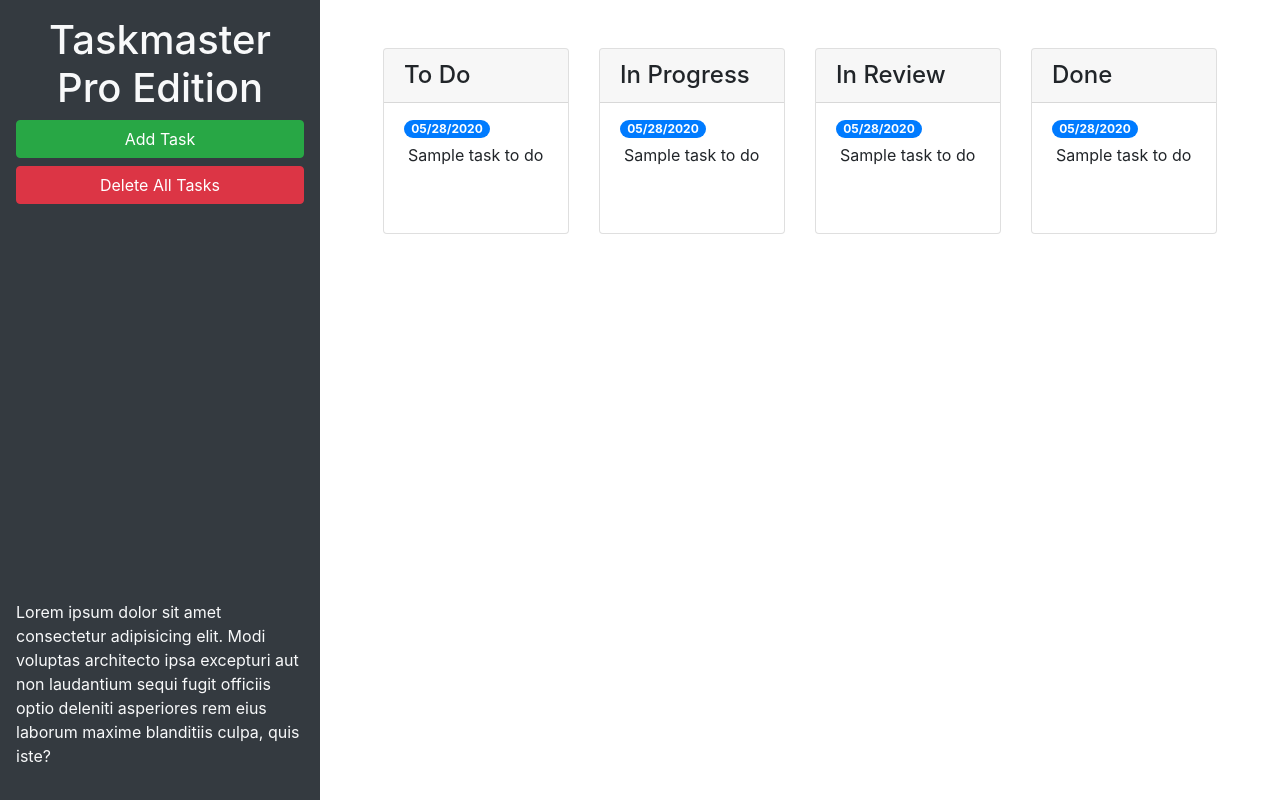
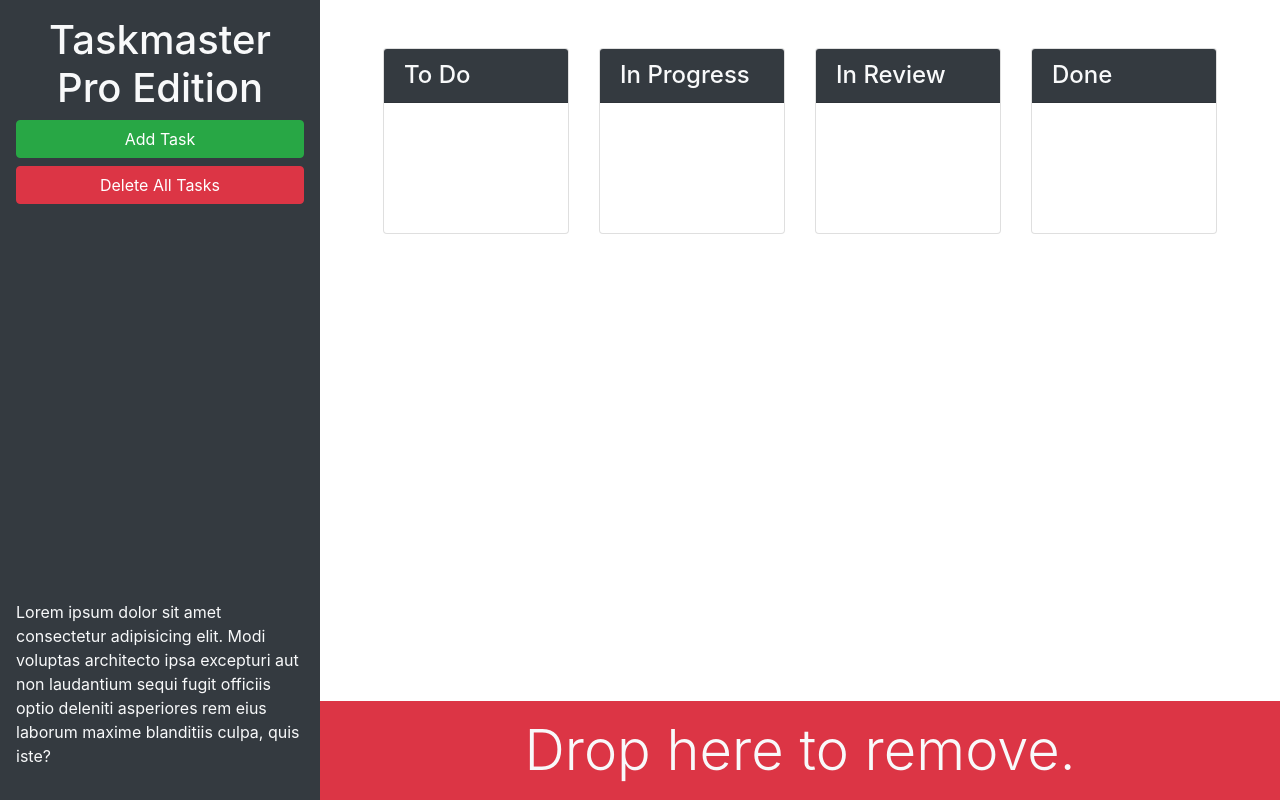
Before and after one commit to raealejandrino/taskmaster-pro, a plain HTML site: page index.html in a window 1280 px wide. Drawn offline with nearby package versions, Linux system fonts and the light colour scheme.

Commit message:
Added bootstrap styling and 'remove' feature

```diff
--- a/index.html
+++ b/index.html
@@ -13,29 +13,26 @@
 <body>
 
   <div class="row min-vh-100 no-gutters">
-    <header class="col-12 col-lg-3 bg-dark text-light d-flex flex-column p-4 p-lg-3">
+    <header class="col-12 col-lg-3 bg-dark text-light sticky-top d-flex flex-column p-4 p-lg-3">
       <h1 class="text-center">Taskmaster Pro Edition</h1>
       <button id="create-task" class="btn btn-block btn-success" data-toggle="modal" data-target="#task-form-modal">Add
         Task</button>
       <button id="remove-tasks" class="btn btn-block btn-danger">Delete All Tasks</button>
-      <p class="mt-auto">Lorem ipsum dolor sit amet consectetur adipisicing elit. Modi voluptas architecto ipsa
+      <p class="mt-auto d-none d-lg-block">Lorem ipsum dolor sit amet consectetur adipisicing elit. Modi voluptas architecto ipsa
         excepturi aut non
         laudantium sequi fugit officiis optio deleniti asperiores rem eius laborum maxime blanditiis culpa, quis iste?
       </p>
     </header>
-    <main class="col-12 col-lg-9">
+    <main class="col-12 col-lg-9 d-flex flex-column">
       <div class="m-5 row justify-content-around">
         <!-- todo start -->
         <div class="col-12 col-md-6 col-xl-3 mb-3">
           <div class="card">
-            <h4 class="card-header">
+            <h4 class="card-header bg-dark text-light">
               To Do
             </h4>
             <ul id="list-toDo" class="list-group list-group-flush">
-              <li class="list-group-item">
-                <span class="badge badge-primary badge-pill">05/28/2020</span>
-                <p class="m-1">Sample task to do</p>
-              </li>
+
             </ul>
           </div>
         </div>
@@ -43,14 +40,11 @@
         <!-- in progress start -->
         <div class="col-12 col-md-6 col-xl-3 mb-3">
           <div class="card">
-            <h4 class="card-header">
+            <h4 class="card-header bg-dark text-light">
               In Progress
             </h4>
             <ul id="list-inProgress" class="list-group list-group-flush">
-              <li class="list-group-item">
-                <span class="badge badge-primary badge-pill">05/28/2020</span>
-                <p class="m-1">Sample task to do</p>
-              </li>
+
             </ul>
           </div>
         </div>
@@ -58,14 +52,11 @@
         <!-- in review start  -->
         <div class="col-12 col-md-6 col-xl-3 mb-3">
           <div class="card">
-            <h4 class="card-header">
+            <h4 class="card-header bg-dark text-light">
               In Review
             </h4>
             <ul id="list-inReview" class="list-group list-group-flush">
-              <li class="list-group-item">
-                <span class="badge badge-primary badge-pill">05/28/2020</span>
-                <p class="m-1">Sample task to do</p>
-              </li>
+
             </ul>
           </div>
         </div>
@@ -73,18 +64,22 @@
         <!-- done start  -->
         <div class="col-12 col-md-6 col-xl-3 mb-3">
           <div class="card">
-            <h4 class="card-header">
+            <h4 class="card-header bg-dark text-light">
               Done
             </h4>
             <ul id="list-done" class="list-group list-group-flush">
-              <li class="list-group-item">
-                <span class="badge badge-primary badge-pill">05/28/2020</span>
-                <p class="m-1">Sample task to do</p>
-              </li>
+
             </ul>
           </div>
         </div>
         <!-- done end  -->
+      </div>
+
+
+      <div id="trash" class="mt-auto">
+        <div class="w-100 bg-danger p-3 text-center text-light display-4">
+          Drop here to remove.
+        </div>
       </div>
     </main>
   </div>
```
